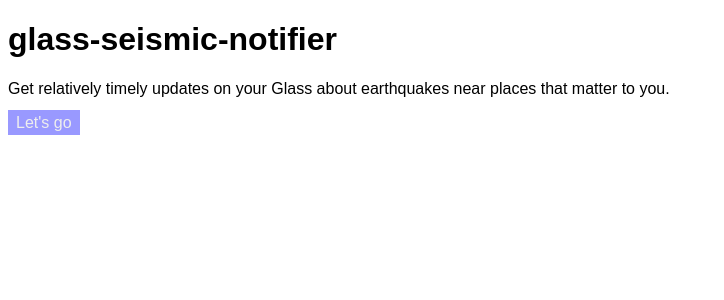
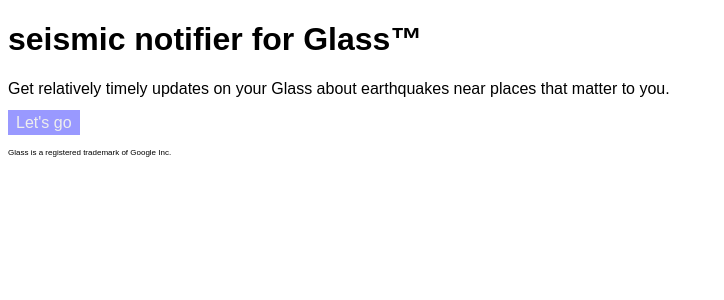
Before and after one commit to ayshen/glass-seismic-notifier, a Python web app: template templates/index.html in a window 1280 px wide. Shown: the top 300 px of the page, without its empty margins (0-724 px from the left). Run offline with Jinja, Linux system fonts and the light colour scheme; the template is opened without the code that fills it, so the values that code supplies are empty.

Commit message:
Use branding guidelines for project name.

```diff
--- a/templates/dashboard.html
+++ b/templates/dashboard.html
@@ -5,9 +5,9 @@
 
 <link rel="stylesheet" href="/static/dashboard.css">
 
-<title>glass-seismic-notifier</title>
+<title>seismic notifier for Glass&#153;</title>
 
-<h1>glass-seismic-notifier</h1>
+<h1>seismic notifier for Glass&#153;</h1>
 
 <article>
     <section>
--- a/templates/index.html
+++ b/templates/index.html
@@ -5,11 +5,13 @@
 
 <link rel="stylesheet" href="/static/index.css">
 
-<title>glass-seismic-notifier</title>
+<title>seismic notifier for Glass&#153;</title>
 
-<h1 tabindex="0">glass-seismic-notifier</h1>
+<h1 tabindex="0">seismic notifier for Glass&#153;</h1>
 
 <p tabindex="1">Get relatively timely updates on your Glass about earthquakes
 near places that matter to you.</p>
 
 <p><a id="auth-link" href="{{ authorization_uri }}" tabindex="2">Let&#39;s go</a></p>
+
+<p style="font-size:0.5em;">Glass is a registered trademark of Google Inc.</p>
```
Also changed, not shown: README.md.
